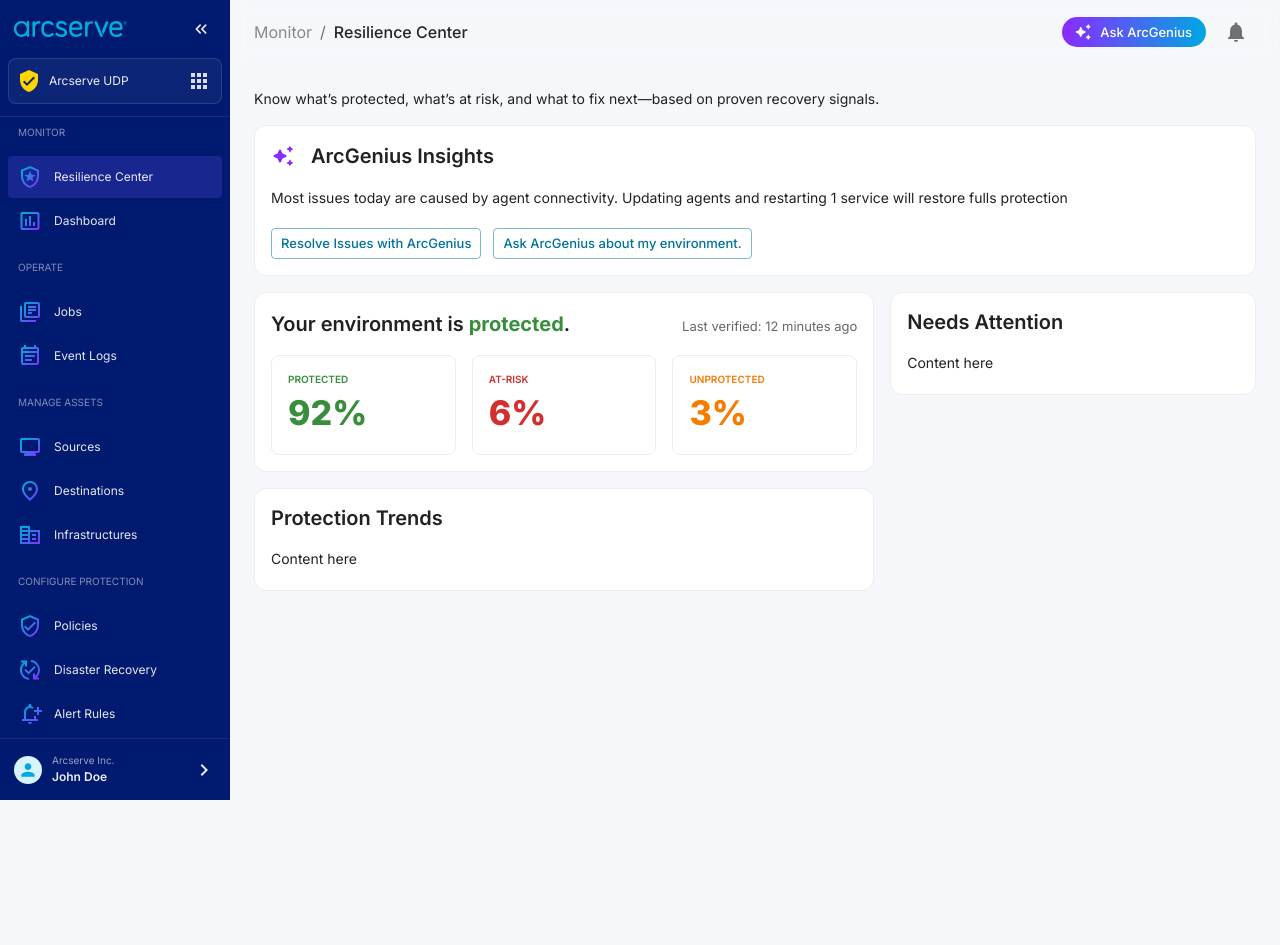
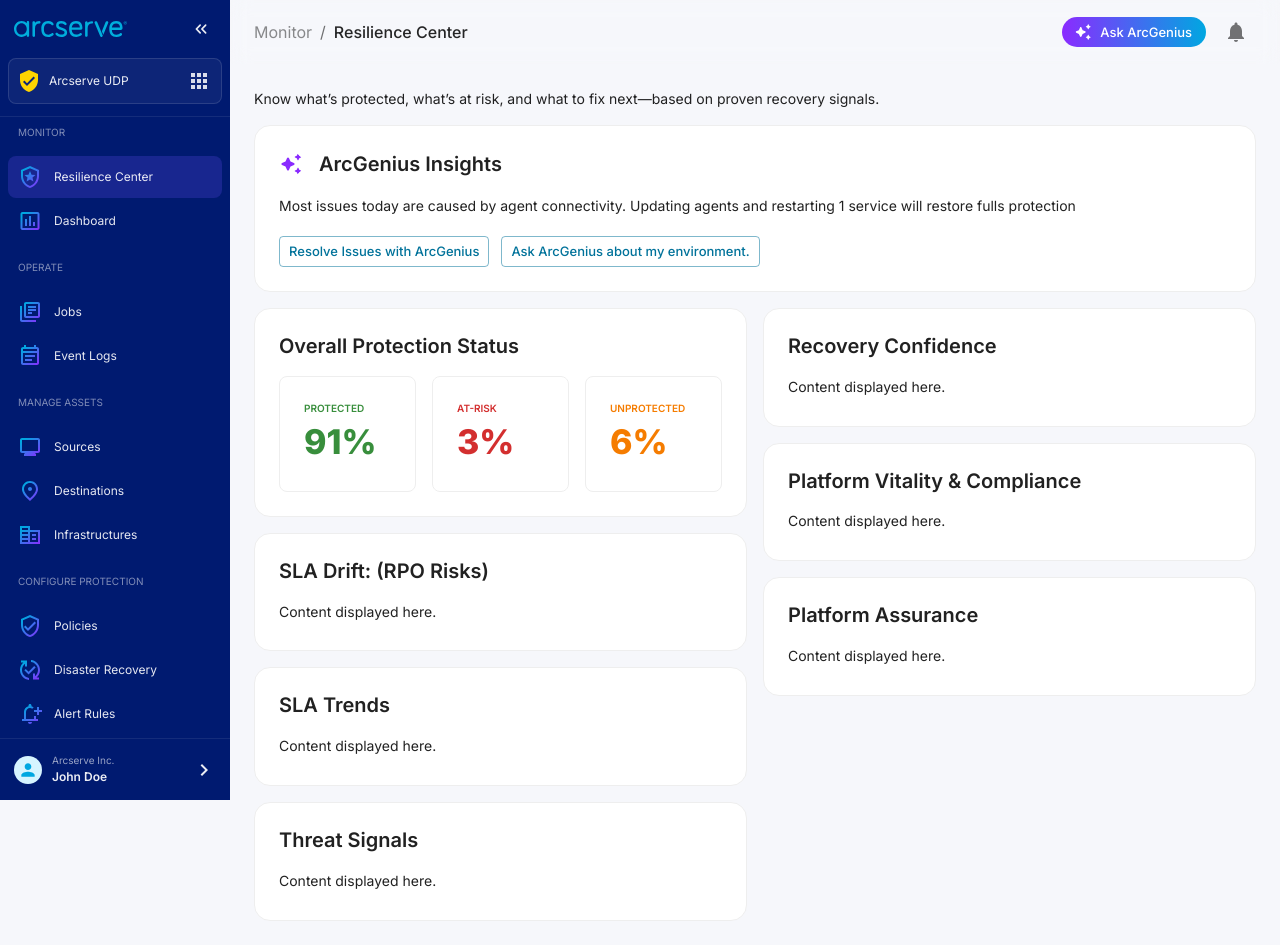
Before and after one commit to eirooon/nextgen-console, a React (Vite) app: page /#/resiliencecenter in a window 1280 px wide. Before the commit the page ends 800 px from the top, so only its background shows below. Built offline with nearby package versions, Linux system fonts and the light colour scheme.

Commit message:
added widgets placeholder

```diff
--- a/src/components/SideNav.jsx
+++ b/src/components/SideNav.jsx
@@ -283,7 +283,7 @@
               mt: 1,
               ml: 2, // pushes it away from the sidebar edge (like your screenshot)
               width: 270,
-              borderRadius: 2,
+              borderRadius: 4,
               boxShadow: "0 5px 10px rgba(0,0,0,0.05)",
               overflow: "hidden",
             },
--- /dev/null
+++ b/src/components/widgets/ArcGeniusInsightsWidgets.jsx
@@ -0,0 +1,47 @@
+import {
+  Box,
+  Card,
+  CardHeader,
+  CardContent,
+  Typography,
+  Button,
+  Avatar,
+} from "@mui/material";
+import { AutoAwesomeRounded } from "@mui/icons-material";
+
+export default function ArcGeniusInsightsWidgets({ data }) {
+  return (
+    <Card variant="outlined">
+      <CardHeader
+        title="ArcGenius Insights"
+        avatar={
+          <Avatar
+            sx={{ bgcolor: "transparent", width: 24, height: 24 }}
+            aria-label="recipe"
+          >
+            <AutoAwesomeRounded sx={{ color: "primary.main" }} />
+          </Avatar>
+        }
+      ></CardHeader>
+      <CardContent>
+        <Typography gutterBottom sx={{ fontSize: 14 }}>
+          {data}
+        </Typography>
+        <Box
+          sx={{
+            display: "flex",
+            gap: 1.5,
+            pt: 2,
+          }}
+        >
+          <Button variant="outlined" size="small" color="secondary">
+            Resolve Issues with ArcGenius
+          </Button>
+          <Button variant="outlined" size="small" color="secondary">
+            Ask ArcGenius about my environment.
+          </Button>
+        </Box>
+      </CardContent>
+    </Card>
+  );
+}
--- /dev/null
+++ b/src/components/widgets/OverallProtectionStatusWidget.jsx
@@ -0,0 +1,72 @@
+import {
+  Box,
+  Card,
+  CardHeader,
+  CardContent,
+  Typography,
+  Grid,
+} from "@mui/material";
+import { green, red, orange } from "@mui/material/colors";
+
+function StatTile({ label, value, color, subtleLabel }) {
+  return (
+    <Card
+      variant="outlined"
+      sx={{
+        borderRadius: 2,
+        height: "100%",
+      }}
+    >
+      <CardContent sx={{ p: 2 }}>
+        <Typography
+          sx={{
+            fontSize: 10,
+            fontWeight: 600,
+            color: color,
+          }}
+        >
+          {label}
+        </Typography>
+
+        <Typography sx={{ fontSize: 34, fontWeight: 800, color: color }}>
+          {value}
+        </Typography>
+
+        {subtleLabel ? (
+          <Typography sx={{ fontSize: 12, color: "text.secondary", mt: 0.25 }}>
+            {subtleLabel}
+          </Typography>
+        ) : null}
+      </CardContent>
+    </Card>
+  );
+}
+
+export default function OverallProtectionStatusWidget({ data }) {
+  return (
+    <Card variant="outlined">
+      <CardHeader title="Overall Protection Status"></CardHeader>
+      <CardContent>
+        <Grid container spacing={2}>
+          <Grid size={4}>
+            <StatTile
+              label="PROTECTED"
+              value={data.protected}
+              color={green[700]}
+            />
+          </Grid>
+          <Grid size={4}>
+            <StatTile label="AT-RISK" value={data.atrisk} color={red[700]} />
+          </Grid>
+          <Grid size={4}>
+            <StatTile
+              label="UNPROTECTED"
+              value={data.unprotected}
+              color={orange[700]}
+            />
+          </Grid>
+        </Grid>
+      </CardContent>
+    </Card>
+  );
+}
--- /dev/null
+++ b/src/components/widgets/PlatformAssuranceWidget.jsx
@@ -0,0 +1,14 @@
+import { Card, CardHeader, CardContent, Typography } from "@mui/material";
+
+export default function PlatformAssuranceWidget({ data }) {
+  return (
+    <Card variant="outlined">
+      <CardHeader title="Platform Assurance"></CardHeader>
+      <CardContent>
+        <Typography gutterBottom sx={{ fontSize: 14 }}>
+          {data}
+        </Typography>
+      </CardContent>
+    </Card>
+  );
+}
--- /dev/null
+++ b/src/components/widgets/PlatformVitalityAndComplianceWidget.jsx
@@ -0,0 +1,14 @@
+import { Card, CardHeader, CardContent, Typography } from "@mui/material";
+
+export default function PlatformVitalityAndComplianceWidget({ data }) {
+  return (
+    <Card variant="outlined">
+      <CardHeader title="Platform Vitality & Compliance"></CardHeader>
+      <CardContent>
+        <Typography gutterBottom sx={{ fontSize: 14 }}>
+          {data}
+        </Typography>
+      </CardContent>
+    </Card>
+  );
+}
--- /dev/null
+++ b/src/components/widgets/RecoveryConfidenceWidget.jsx
@@ -0,0 +1,14 @@
+import { Card, CardHeader, CardContent, Typography } from "@mui/material";
+
+export default function RecoveryConfidenceWidget({ data }) {
+  return (
+    <Card variant="outlined">
+      <CardHeader title="Recovery Confidence"></CardHeader>
+      <CardContent>
+        <Typography gutterBottom sx={{ fontSize: 14 }}>
+          {data}
+        </Typography>
+      </CardContent>
+    </Card>
+  );
+}
--- /dev/null
+++ b/src/components/widgets/SLADriftWidget.jsx
@@ -0,0 +1,14 @@
+import { Card, CardHeader, CardContent, Typography } from "@mui/material";
+
+export default function SLADriftWidget({ data }) {
+  return (
+    <Card variant="outlined">
+      <CardHeader title="SLA Drift: (RPO Risks)"></CardHeader>
+      <CardContent>
+        <Typography gutterBottom sx={{ fontSize: 14 }}>
+          {data}
+        </Typography>
+      </CardContent>
+    </Card>
+  );
+}
--- /dev/null
+++ b/src/components/widgets/SLATrendsWidget.jsx
@@ -0,0 +1,14 @@
+import { Card, CardHeader, CardContent, Typography } from "@mui/material";
+
+export default function SLATrendsWidget({ data }) {
+  return (
+    <Card variant="outlined">
+      <CardHeader title="SLA Trends"></CardHeader>
+      <CardContent>
+        <Typography gutterBottom sx={{ fontSize: 14 }}>
+          {data}
+        </Typography>
+      </CardContent>
+    </Card>
+  );
+}
--- /dev/null
+++ b/src/components/widgets/ThreatSignalsWidget.jsx
@@ -0,0 +1,14 @@
+import { Card, CardHeader, CardContent, Typography } from "@mui/material";
+
+export default function ThreatSignalsWidget({ data }) {
+  return (
+    <Card variant="outlined">
+      <CardHeader title="Threat Signals"></CardHeader>
+      <CardContent>
+        <Typography gutterBottom sx={{ fontSize: 14 }}>
+          {data}
+        </Typography>
+      </CardContent>
+    </Card>
+  );
+}
--- a/src/pages/ResilienceCenter.jsx
+++ b/src/pages/ResilienceCenter.jsx
@@ -6,159 +6,24 @@
   CardHeader,
   CardContent,
   Typography,
-  Button,
-  Avatar,
 } from "@mui/material";
-import { green, red, orange } from "@mui/material/colors";
-import { AutoAwesomeRounded } from "@mui/icons-material";
-
-const ArcGeniusInsights = (
-  <React.Fragment>
-    <CardHeader
-      title="ArcGenius Insights"
-      avatar={
-        <Avatar
-          sx={{ bgcolor: "transparent", width: 24, height: 24 }}
-          aria-label="recipe"
-        >
-          <AutoAwesomeRounded sx={{ color: "primary.main" }} />
-        </Avatar>
-      }
-    ></CardHeader>
-    <CardContent>
-      <Typography gutterBottom sx={{ fontSize: 14 }}>
-        Most issues today are caused by agent connectivity. Updating agents and
-        restarting 1 service will restore fulls protection
-      </Typography>
-      <Box
-        sx={{
-          display: "flex",
-          gap: 1.5,
-          pt: 2,
-        }}
-      >
-        <Button variant="outlined" size="small" color="secondary">
-          Resolve Issues with ArcGenius
-        </Button>
-        <Button variant="outlined" size="small" color="secondary">
-          Ask ArcGenius about my environment.
-        </Button>
-      </Box>
-    </CardContent>
-  </React.Fragment>
-);
-
-function StatTile({ label, value, color, subtleLabel }) {
-  return (
-    <Card
-      variant="outlined"
-      sx={{
-        borderRadius: 2,
-        height: "100%",
-      }}
-    >
-      <CardContent sx={{ p: 2 }}>
-        <Typography
-          sx={{
-            fontSize: 10,
-            fontWeight: 600,
-            color: color,
-          }}
-        >
-          {label}
-        </Typography>
-
-        <Typography sx={{ fontSize: 34, fontWeight: 800, color: color }}>
-          {value}
-        </Typography>
-
-        {subtleLabel ? (
-          <Typography sx={{ fontSize: 12, color: "text.secondary", mt: 0.25 }}>
-            {subtleLabel}
-          </Typography>
-        ) : null}
-      </CardContent>
-    </Card>
-  );
-}
-
-const EnvironmentProtectionStatus = (
-  <React.Fragment>
-    <CardHeader
-      title={
-        <Grid
-          container
-          spacing={0.5}
-          alignItems="baseline"
-          sx={{ justifyContent: "space-between" }}
-        >
-          {/* Left: Title */}
-          <Grid item xs={16} sm={16}>
-            <Typography sx={{ fontWeight: 600, fontSize: 20 }}>
-              Your environment is{" "}
-              <Box component="span" sx={{ color: green[700], fontWeight: 700 }}>
-                protected
-              </Box>
-              .
-            </Typography>
-          </Grid>
-
-          {/* Right: Subheader (right-aligned on sm+, below on xs) */}
-          <Grid
-            item
-            xs={16}
-            sm={16}
-            sx={{
-              display: "flex",
-              justifyContent: { xs: "flex-start", sm: "flex-end" },
-            }}
-          >
-            <Typography sx={{ fontSize: 13, color: "text.secondary" }}>
-              Last verified: 12 minutes ago
-            </Typography>
-          </Grid>
-        </Grid>
-      }
-    ></CardHeader>
-    <CardContent>
-      <Grid container spacing={2}>
-        <Grid size={4}>
-          <StatTile label="PROTECTED" value="92%" color={green[700]} />
-        </Grid>
-        <Grid size={4}>
-          <StatTile label="AT-RISK" value="6%" color={red[700]} />
-        </Grid>
-        <Grid size={4}>
-          <StatTile label="UNPROTECTED" value="3%" color={orange[700]} />
-        </Grid>
-      </Grid>
-    </CardContent>
-  </React.Fragment>
-);
-
-const ProtectionTrends = (
-  <React.Fragment>
-    <CardHeader title="Protection Trends"></CardHeader>
-    <CardContent>
-      <Typography gutterBottom sx={{ fontSize: 14 }}>
-        Content here
-      </Typography>
-    </CardContent>
-  </React.Fragment>
-);
-
-const NeedsAttention = (
-  <React.Fragment>
-    <CardHeader title="Needs Attention"></CardHeader>
-    <CardContent>
-      <Typography gutterBottom sx={{ fontSize: 14 }}>
-        Content here
-      </Typography>
-    </CardContent>
-  </React.Fragment>
-);
+import ArcGeniusInsightsWidget from "../components/widgets/ArcGeniusInsightsWidgets.jsx";
+import OverallProtectionStatusWidget from "../components/widgets/OverallProtectionStatusWidget.jsx";
+import RecoveryConfidenceWidget from "../components/widgets/RecoveryConfidenceWidget.jsx";
+import SLATrendsWidget from "../components/widgets/SLATrendsWidget.jsx";
+import SLADriftWidget from "../components/widgets/SLADriftWidget.jsx";
+import ThreatSignalsWidget from "../components/widgets/ThreatSignalsWidget.jsx";
+import PlatformVitalityAndComplianceWidget from "../components/widgets/PlatformVitalityAndComplianceWidget.jsx";
+import PlatformAssuranceWidget from "../components/widgets/PlatformAssuranceWidget.jsx";
 
 export default function Home() {
+  const arcGeniusInsightsData =
+    "Most issues today are caused by agent connectivity. Updating agents and restarting 1 service will restore fulls protection";
+  const overallProtectionStatusData = {
+    protected: "91%",
+    atrisk: "3%",
+    unprotected: "6%",
+  };
   return (
     <Box sx={{ width: "100%" }}>
       <Grid container spacing={2} columns={16}>
@@ -167,20 +32,40 @@
           proven recovery signals.
         </Typography>
         <Grid size={16}>
-          <Card variant="outlined">{ArcGeniusInsights}</Card>
+          <ArcGeniusInsightsWidget data={arcGeniusInsightsData} />
         </Grid>
-        <Grid size={{ xs: 16, md: 10, lg: 10 }}>
+        <Grid size={{ xs: 16, md: 8, lg: 8 }}>
           <Grid container spacing={2}>
             <Grid size={16}>
-              <Card variant="outlined">{EnvironmentProtectionStatus}</Card>
+              <OverallProtectionStatusWidget
+                data={overallProtectionStatusData}
+              />
             </Grid>
             <Grid size={16}>
-              <Card variant="outlined">{ProtectionTrends}</Card>
+              <SLADriftWidget data={"Content displayed here."} />
+            </Grid>
+            <Grid size={16}>
+              <SLATrendsWidget data={"Content displayed here."} />
+            </Grid>
+            <Grid size={16}>
+              <ThreatSignalsWidget data={"Content displayed here."} />
             </Grid>
           </Grid>
         </Grid>
-        <Grid size={{ xs: 16, md: 6, lg: 6 }}>
-          <Card variant="outlined">{NeedsAttention}</Card>
+        <Grid size={{ xs: 16, md: 8, lg: 8 }}>
+          <Grid container spacing={2}>
+            <Grid size={16}>
+              <RecoveryConfidenceWidget data={"Content displayed here."} />
+            </Grid>
+            <Grid size={16}>
+              <PlatformVitalityAndComplianceWidget
+                data={"Content displayed here."}
+              />
+            </Grid>
+            <Grid size={16}>
+              <PlatformAssuranceWidget data={"Content displayed here."} />
+            </Grid>
+          </Grid>
         </Grid>
       </Grid>
     </Box>
--- a/src/theme/theme.js
+++ b/src/theme/theme.js
@@ -76,7 +76,7 @@
     MuiListItemButton: {
       styleOverrides: {
         root: {
-          borderRadius: 4,
+          borderRadius: 8,
           paddingTop: 8,
           paddingBottom: 8,
         },
@@ -94,8 +94,9 @@
     MuiCard: {
       styleOverrides: {
         root: {
-          borderRadius: 12,
+          borderRadius: 16,
           borderColor: "#eeeeee",
+          padding: "8px",
         },
       },
     },
```
